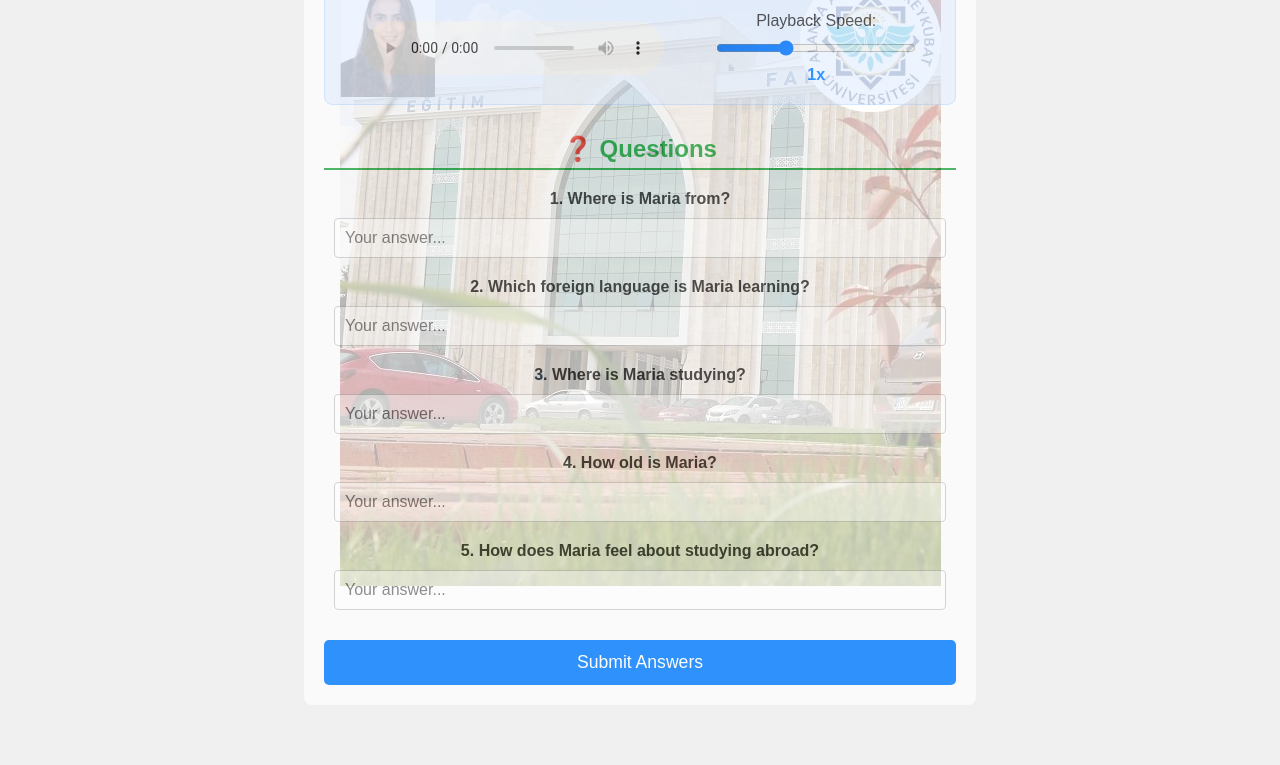
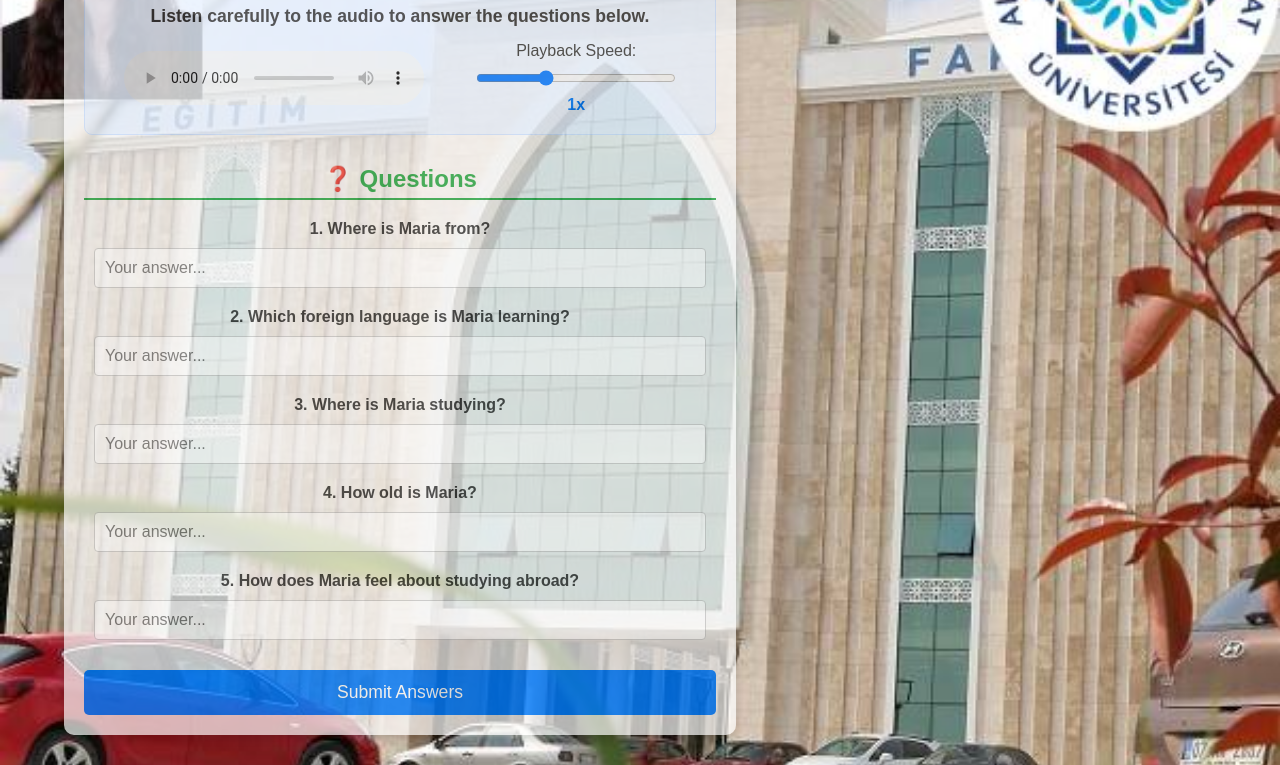
Before and after one commit to benan5benan-source/fidelhocaninodevi, a plain HTML site: page index.html in a window 1280 px wide. Shown: the part 169-934 px from the top of the page. Before the commit the page ends 894 px from the top, so only its background shows below. Drawn offline with Linux system fonts and the light colour scheme.

Commit message:
Update style.css

```diff
--- a/style.css
+++ b/style.css
@@ -131,7 +131,7 @@ button:hover {
 body {
     /* 1. Specify the image URL */
     /* Replace 'your-background-image.jpg' with the actual path/URL to your image */
-    background-image: url('your-background-image.jpg');
+    background-image: url('your-background-image1.jpg');
 
     /* 2. Control image repetition */
     /* Prevents the image from repeating itself across the screen */
@@ -168,3 +168,41 @@ body {
     align-items: center;
     /* Other existing .container styles... */
 }
+
+
+
+
+
+
+
+
+
+
+
+/* In style.css */
+
+body {
+    /* 1. Background Image and Control */
+    background-image: url('your-background-image.jpg'); /* REPLACE with your file path! */
+    background-repeat: no-repeat;
+    background-size: cover; /* This is the key property for full coverage */
+    background-position: center center;
+    background-attachment: fixed; /* Keeps the background static when scrolling */
+
+    /* 2. Remove default body margins/padding */
+    margin: 0;
+    padding: 0;
+    min-height: 100vh; /* Ensures the body covers at least the full viewport height */
+}
+
+/* 3. Ensure Content Readability (Crucial step!) */
+.container {
+    /* Add a semi-transparent background to the container
+       so the text is easy to read over the background image. */
+    background-color: rgba(255, 255, 255, 0.85); /* White with 85% opacity */
+    padding: 20px;
+    margin: 50px auto; /* Centers the container on the page */
+    max-width: 800px;
+    border-radius: 10px;
+    box-shadow: 0 4px 10px rgba(0, 0, 0, 0.2);
+}
```
